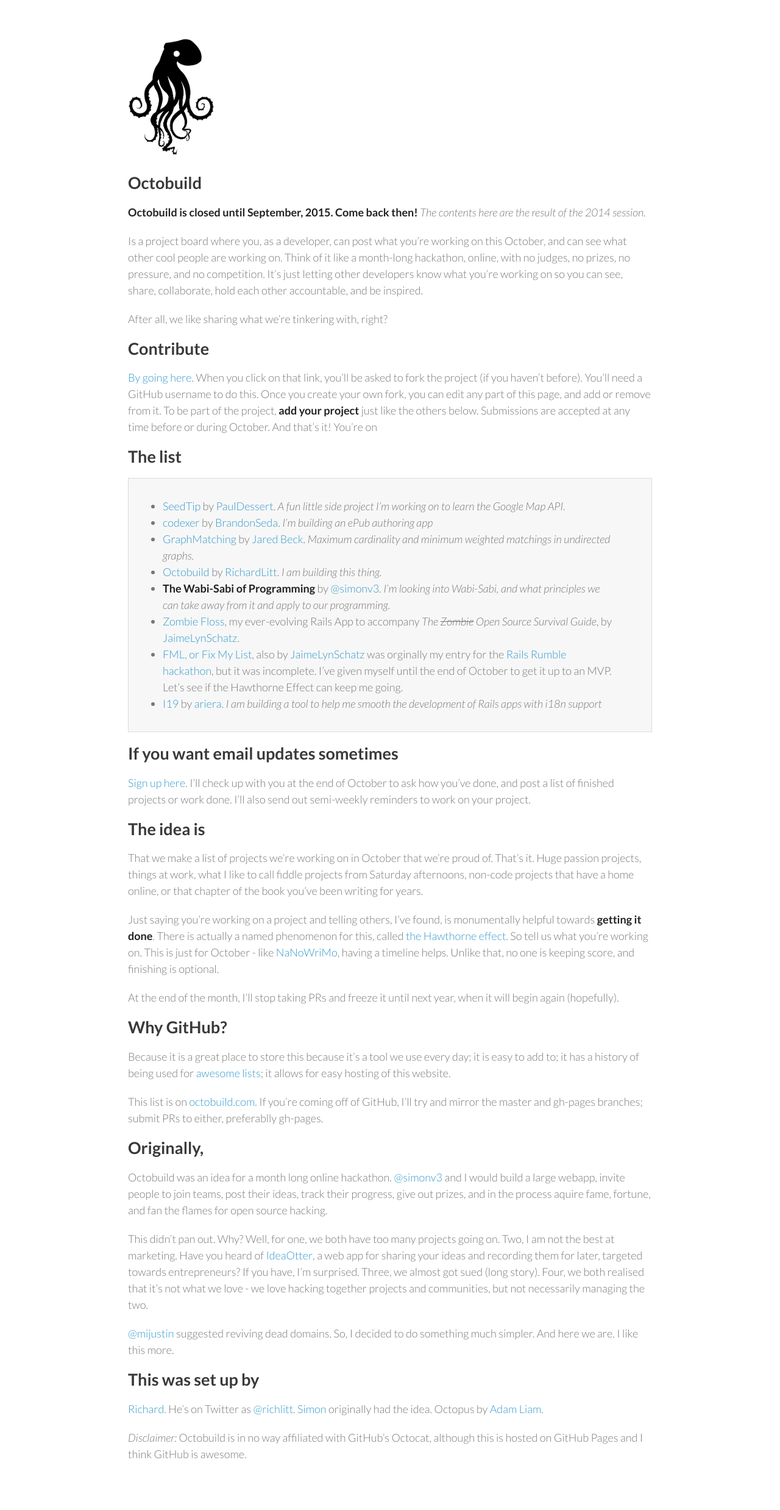
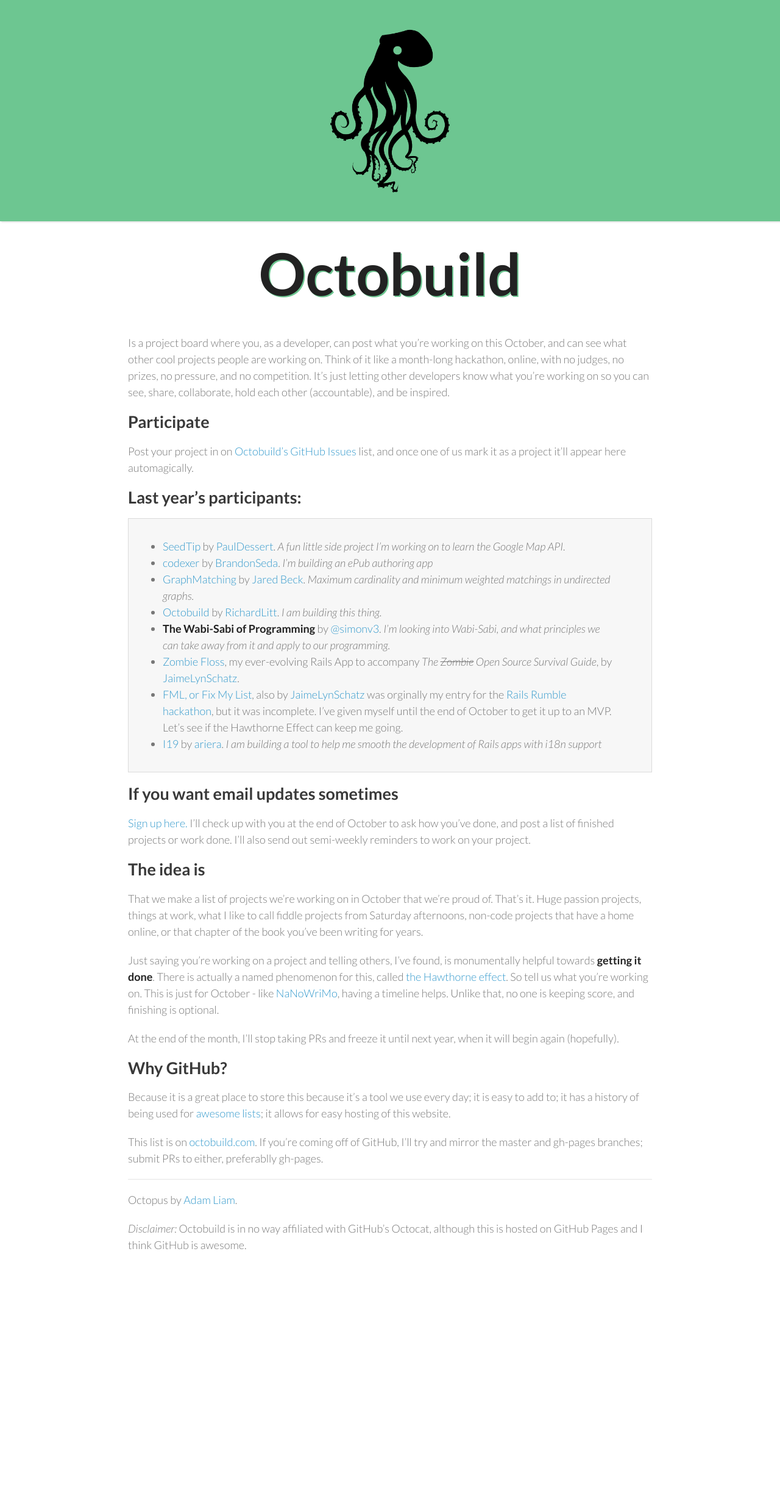
Before and after one commit to RichardLitt/octobuild, a Jekyll site: the page built from index.md, in a window 1280 px wide. Shown: the whole page at 61% size. Built offline with Jekyll 4.4.1, drawn with Linux system fonts in a browser that asks for light colours; Markdown is read by kramdown in place of the engine named in the settings; after the commit the page ends 2076 px from its top, so only the background shows below that.

Commit message:
Rewrite and basic redesign

```diff
--- a/_layouts/index.html
+++ b/_layouts/index.html
@@ -3,17 +3,23 @@
   <head>
     <meta charset="utf-8">
     <meta http-equiv="X-UA-Compatible" content="chrome=1">
-    <title>Octobuild by RichardLitt</title>
+    <title>Octobuild</title>
 
-    <link rel="stylesheet" href="{{ site.path }}/stylesheets/styles.css">
-    <link rel="stylesheet" href="{{ site.path }}/stylesheets/pygment_trac.css">
+    <!-- <link rel="stylesheet" href="{{ site.path }}/stylesheets/main.css"> -->
+    <link rel="stylesheet" href="{{ "/stylesheets/main.css" | prepend: site.baseurl }}">
+
+    <!-- <link rel="stylesheet" href="{{ site.path }}/stylesheets/pygment_trac.css"> -->
     <meta name="viewport" content="width=device-width, initial-scale=1, user-scalable=no">
     <!--[if lt IE 9]>
     <script src="//html5shiv.googlecode.com/svn/trunk/html5.js"></script>
     <![endif]-->
   </head>
   <body>
-    <div class="wrapper">
+
+    <div class="header">
+      <img src="./octo.png" alt="Octobuild Octopus"/>
+    </div>
+    <div class="wrapper main-content">
       {{ content }}
     </div>
 <!--     <script>
--- /dev/null
+++ b/_sass/_content.scss
@@ -0,0 +1,21 @@
+.wrapper {
+  width:860px;
+  margin:0 auto;
+}
+
+.wrapper ul{
+  padding: 2rem 3.5rem;
+  border: 1px solid rgb(219, 219, 219);
+  background-color: rgb(247, 247, 247);
+}
+
+.main-content {
+  margin-top: 2rem;
+
+  h1 {
+    text-align: center;
+    font-size: 6rem;
+    margin: 2rem 0 3rem;
+    text-shadow: 2px 2px rgb(109, 198, 145);
+  }
+}
--- /dev/null
+++ b/_sass/_header.scss
@@ -0,0 +1,12 @@
+.header {
+  background-color: $green;
+  box-shadow: 2px 2px 2px rgba(0, 0, 0, 0.10);
+  border-bottom: 1px solid darken($green, .2);
+  padding: 40px;
+
+  img {
+    width: 200px;
+    display: block;
+    margin: 0 auto;
+  }
+}
--- a/stylesheets/styles.css
+++ b/_sass/_styles.scss
@@ -1,10 +1,11 @@
 @import url(https://fonts.googleapis.com/css?family=Lato:300italic,700italic,300,700);
 
 body {
-  padding:50px;
   font:18px/1.5 Lato, "Helvetica Neue", Helvetica, Arial, sans-serif;
   color:#777;
   font-weight:300;
+  padding: 0;
+  margin: 0;
 }
 
 h1, h2, h3, h4, h5, h6 {
@@ -43,17 +44,6 @@
   color:#777;
   margin-top:-0.6em;
   display:block;
-}
-
-.wrapper {
-  width:860px;
-  margin:0 auto;
-}
-
-.wrapper ul{
-  padding: 2rem 3.5rem;
-  border: 1px solid rgb(219, 219, 219);
-  background-color: rgb(247, 247, 247);
 }
 
 blockquote {
--- a/index.md
+++ b/index.md
@@ -1,23 +1,15 @@
 ---
 layout: index
 ---
+# Octobuild
 
-<img src="./octo.png" height="200px" />
+Is a project board where you, as a developer, can post what you're working on this October, and can see what other cool projects people are working on. Think of it like a month-long hackathon, online, with no judges, no prizes, no pressure, and no competition. It's just letting other developers know what you're working on so you can see, share, collaborate, hold each other (accountable), and be inspired.
 
-## Octobuild
+## Participate
 
-__Octobuild is closed until September, 2015. Come back then!__
-_The contents here are the result of the 2014 session._
+Post your project in on [Octobuild's GitHub Issues](https://github.com/RichardLitt/octobuild/issues) list, and once one of us mark it as a project it'll appear here automagically.
 
-Is a project board where you, as a developer, can post what you're working on this October, and can see what other cool people are working on. Think of it like a month-long hackathon, online, with no judges, no prizes, no pressure, and no competition. It's just letting other developers know what you're working on so you can see, share, collaborate, hold each other accountable, and be inspired.
-
-After all, we like sharing what we're tinkering with, right?
-
-## Contribute
-
-[By going here](https://github.com/RichardLitt/octobuild/edit/gh-pages/index.md). When you click on that link, you'll be asked to fork the project (if you haven't before). You'll need a GitHub username to do this. Once you create your own fork, you can edit any part of this page, and add or remove from it. To be part of the project, **add your project** just like the others below. Submissions are accepted at any time before or during October. And that's it! You're on
-
-## The list
+## Last year's participants:
 
 * [SeedTip](https://github.com/pauldessert/SeedTip) by [PaulDessert](https://twitter.com/pauldessert). *A fun little side project I'm working on to learn the Google Map API.*
 * [codexer](https://github.com/bcseda/codexer) by [BrandonSeda](https://twitter.com/brandonseda). *I'm building an ePub authoring app*
@@ -46,17 +38,8 @@
 
 This list is on [octobuild.com](http://octobuild.com). If you're coming off of GitHub, I'll try and mirror the master and gh-pages branches; submit PRs to either, preferablly gh-pages.
 
-## Originally,
+---
 
-Octobuild was an idea for a month long online hackathon. [@simonv3](https://twitter.com/simonv3) and I would build a large webapp, invite people to join teams, post their ideas, track their progress, give out prizes, and in the process aquire fame, fortune, and fan the flames for open source hacking.
-
-This didn't pan out. Why? Well, for one, we both have too many projects going on. Two, I am not the best at marketing. Have you heard of [IdeaOtter](http://ideaotter.com), a web app for sharing your ideas and recording them for later, targeted towards entrepreneurs? If you have, I'm surprised. Three, we almost got sued (long story). Four, we both realised that it's not what we love - we love hacking together projects and communities, but not necessarily managing the two.
-
-[@mijustin](https://twitter.com/mijustin) suggested reviving dead domains. So, I decided to do something much simpler. And here we are. I like this more.
-
-
-## This was set up by
-
-[Richard.](http://www.burntfen.com) He's on Twitter as [@richlitt](https://twitter.com/richlitt). [Simon](https://twitter.com/simonv3) originally had the idea. Octopus by [Adam Liam](http://www.adamliam.com/).
+Octopus by [Adam Liam](http://www.adamliam.com/).
 
 *Disclaimer:* Octobuild is in no way affiliated with GitHub's Octocat, although this is hosted on GitHub Pages and I think GitHub is awesome.
--- /dev/null
+++ b/stylesheets/main.scss
@@ -0,0 +1,10 @@
+---
+# Only the main Sass file needs front matter (the dashes are enough)
+---
+
+$green: #6DC691;
+
+// Import partials from `sass_dir` (defaults to `_sass`)
+@import "styles",
+        "header",
+        "content";
```
Also changed, not shown: _sass/_pygment_trac.scss (renamed from stylesheets/pygment_trac.css).
